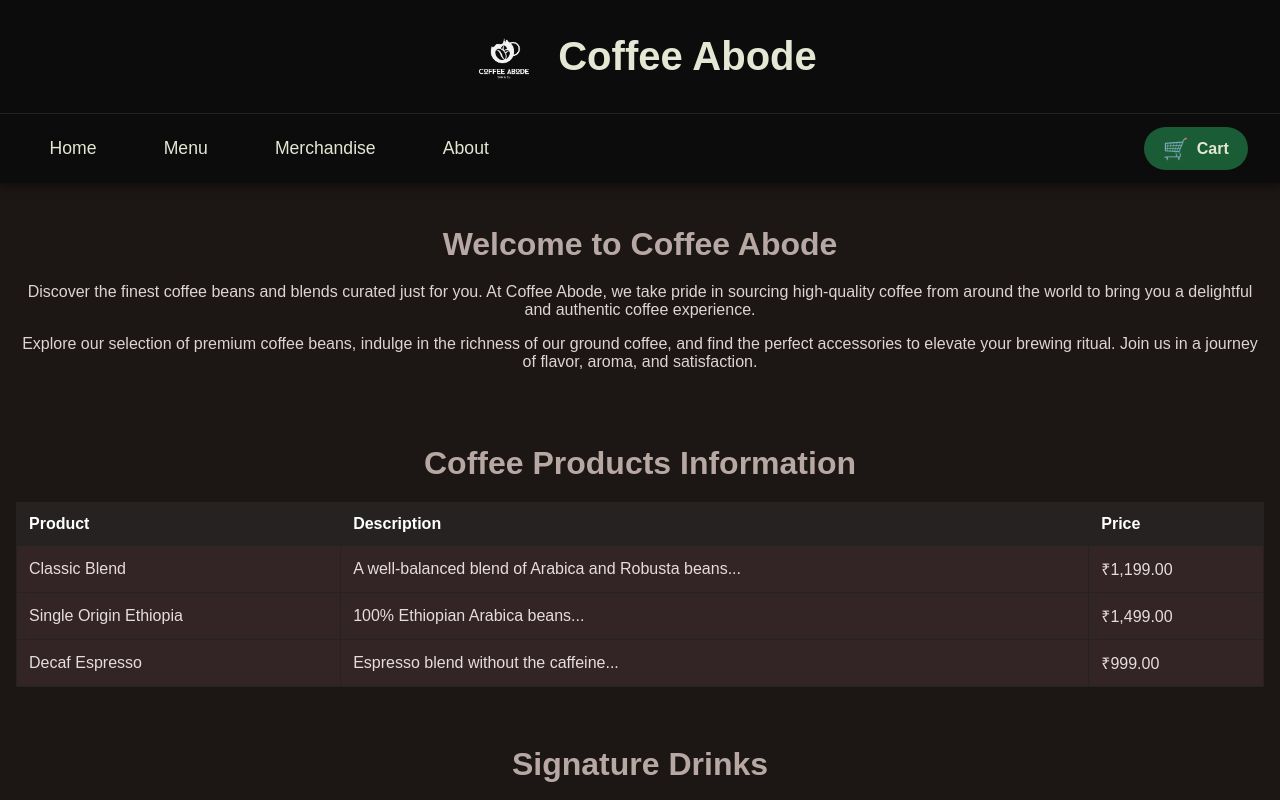
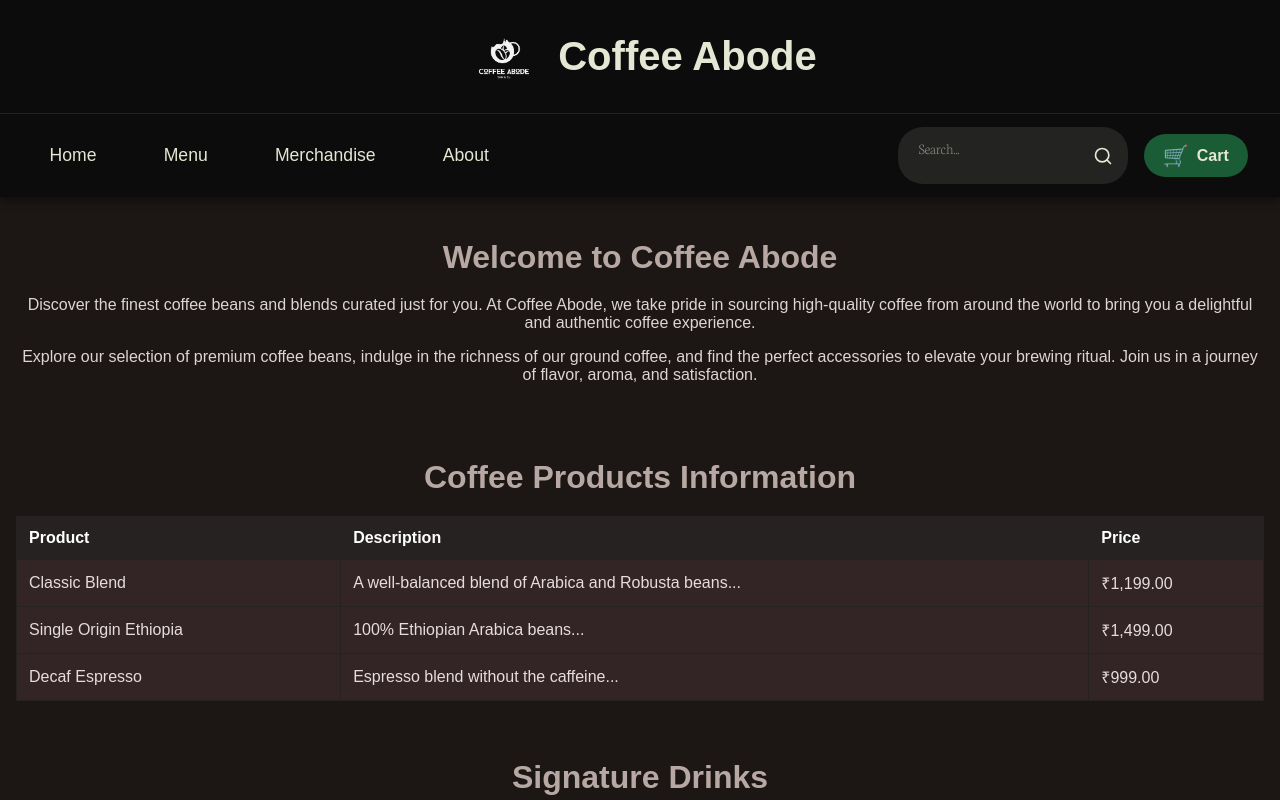
Before and after one commit to Elysian0987/CoffeeAbodee, a React (Create React App) app in the folder coffee-react/: page /home in a window 1280 px wide. Shown: the top 800 px of the page. Built offline with nearby package versions, Linux system fonts and the light colour scheme.

Commit message:
feat: Add search bar to header and style navigation elements

```diff
--- a/coffee-react/src/components/Header.jsx
+++ b/coffee-react/src/components/Header.jsx
@@ -22,11 +22,26 @@ function Header() {
           <Link to="/merch">Merchandise</Link>
           <Link to="/about">About</Link>
         </div>
-        <Link to="/cart" className="cart-link">
-          <span className="cart-icon">🛒</span>
-          <span className="cart-text">Cart</span>
-          {cartCount > 0 && <span className="cart-badge">{cartCount}</span>}
-        </Link>
+        <div className="nav-right">
+          <div className="search-bar">
+            <input
+              type="text"
+              placeholder="Search..."
+              className="search-input"
+            />
+            <button className="search-button">
+              <svg className="search-icon" viewBox="0 0 24 24" fill="none" stroke="currentColor">
+                <circle cx="11" cy="11" r="8" strokeWidth="2"/>
+                <path d="M21 21l-4.35-4.35" strokeWidth="2" strokeLinecap="round"/>
+              </svg>
+            </button>
+          </div>
+          <Link to="/cart" className="cart-link">
+            <span className="cart-icon">🛒</span>
+            <span className="cart-text">Cart</span>
+            {cartCount > 0 && <span className="cart-badge">{cartCount}</span>}
+          </Link>
+        </div>
       </nav>
     </div>
   );
--- a/coffee-react/src/components/Home.css
+++ b/coffee-react/src/components/Home.css
@@ -83,6 +83,67 @@
 .nav-links a:hover::after {
     width: 100%;
     left: 0;
+}
+
+.nav-right {
+    display: flex;
+    align-items: center;
+    gap: 1em;
+}
+
+.search-bar {
+    display: flex;
+    align-items: center;
+    background-color: rgba(228, 231, 211, 0.1);
+    border-radius: 25px;
+    padding: 0.3em 0.5em;
+    transition: all 0.3s ease;
+}
+
+.search-bar:focus-within {
+    background-color: rgba(228, 231, 211, 0.15);
+    box-shadow: 0 0 10px rgba(37, 132, 78, 0.3);
+}
+
+.search-input {
+    background: transparent;
+    border: none;
+    outline: none;
+    color: #e4e7d3;
+    padding: 0.4em 0.8em;
+    font-size: 0.95em;
+    width: 180px;
+    font-family: 'Neuton', serif;
+}
+
+.search-input::placeholder {
+    color: rgba(228, 231, 211, 0.6);
+}
+
+.search-button {
+    background: transparent;
+    border: none;
+    cursor: pointer;
+    padding: 0.3em 0.5em;
+    display: flex;
+    align-items: center;
+    justify-content: center;
+    transition: transform 0.2s ease;
+}
+
+.search-button:hover {
+    transform: scale(1.1);
+}
+
+.search-icon {
+    width: 20px;
+    height: 20px;
+    color: #e4e7d3;
+    transition: color 0.3s ease;
+}
+
+.search-button:hover .search-icon {
+    color: #25844e;
 }
 
 .cart-link {
@@ -183,6 +244,22 @@
     .nav-links a {
         font-size: 1em;
         padding: 0.4em 0.8em;
+    }
+
+    .nav-right {
+        flex-direction: column;
+        gap: 0.8em;
+        width: 100%;
+    }
+
+    .search-bar {
+        width: 100%;
+        justify-content: center;
+    }
+
+    .search-input {
+        width: 100%;
+        max-width: 300px;
     }
 
     #header h1 {
```
